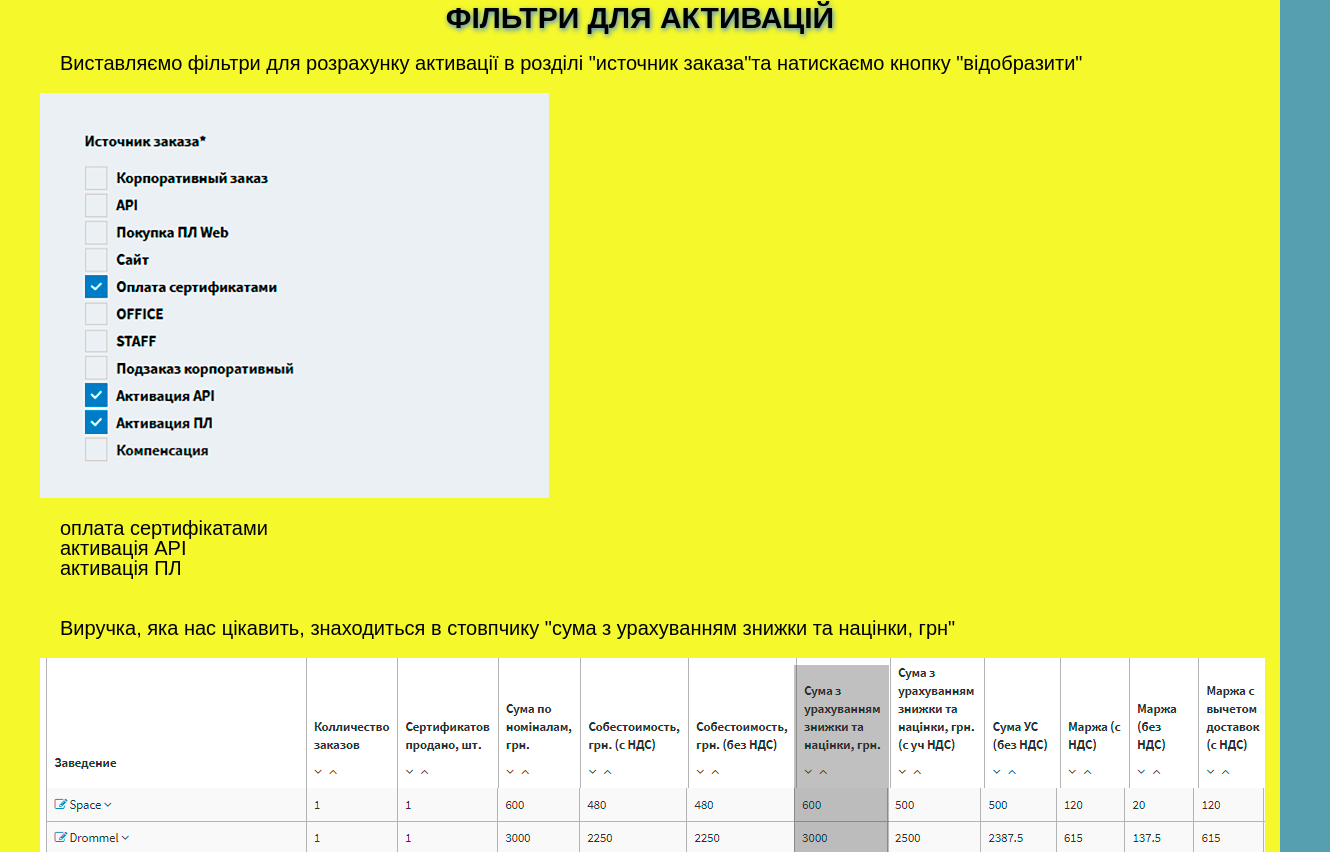
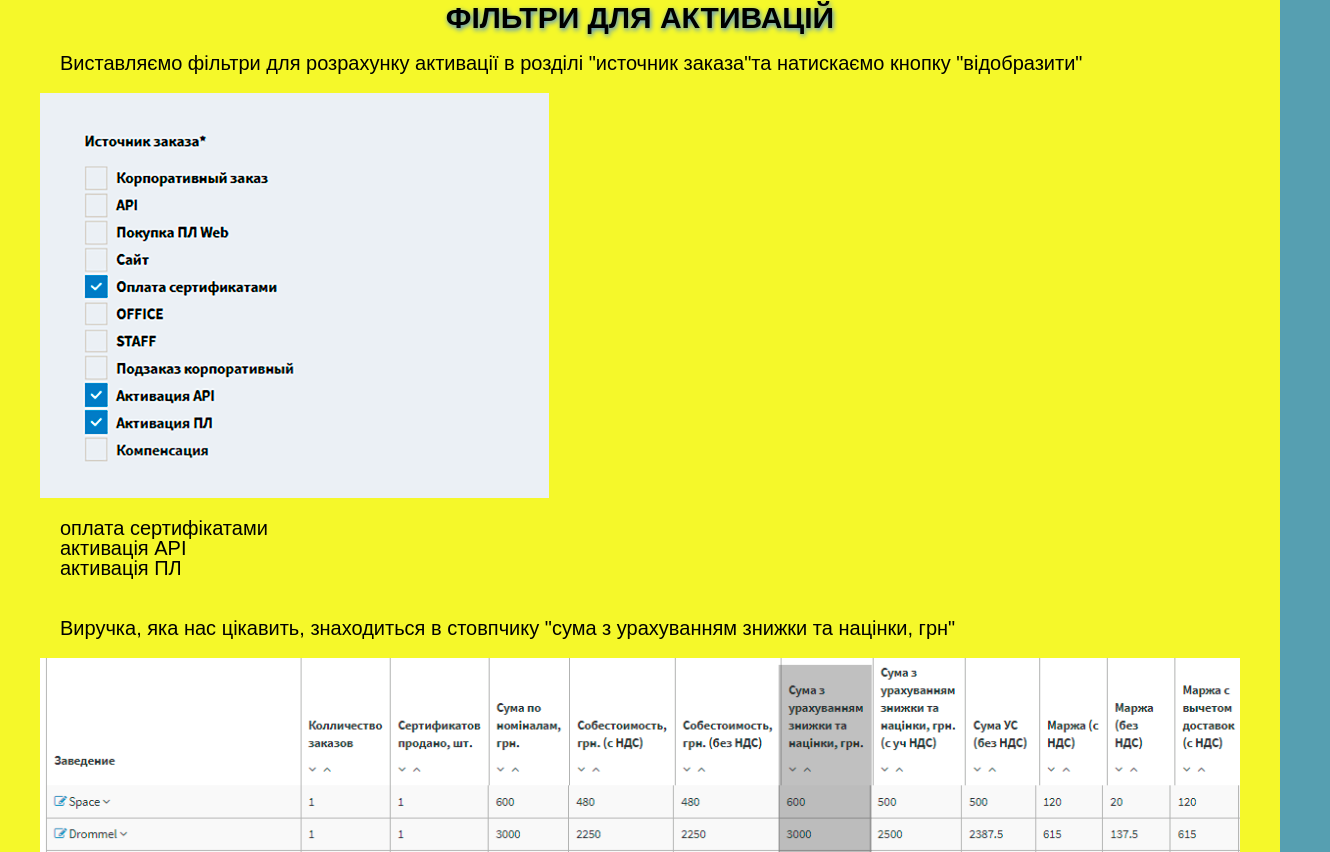
Before and after one commit to mytkoelena9/lesson-5, a plain HTML site: page index.html in a window 1280 px wide. Shown: the part 1948-2800 px from the top of the page, 1330 px wide, since content can reach past the window. Drawn offline with Linux system fonts and the light colour scheme; a web font is replaced by a local one.

Commit message:
Update style.css

```diff
--- a/css/style.css
+++ b/css/style.css
@@ -25,6 +25,8 @@ font-weight: 800;
 p, ul {
 	padding: 20px;
 }
+
+img {max-width: 1200px;}
 
 .button {
     background-color:rgb(86, 159, 177);
```
